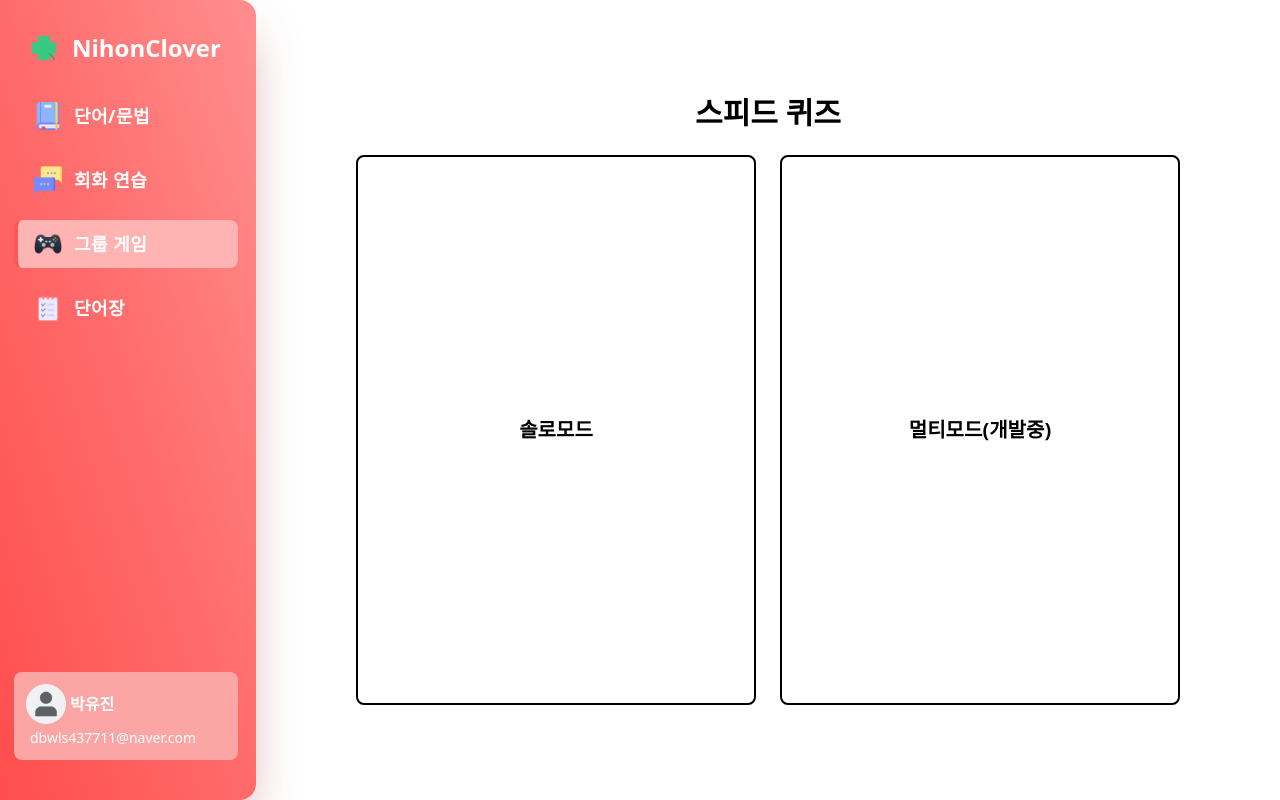
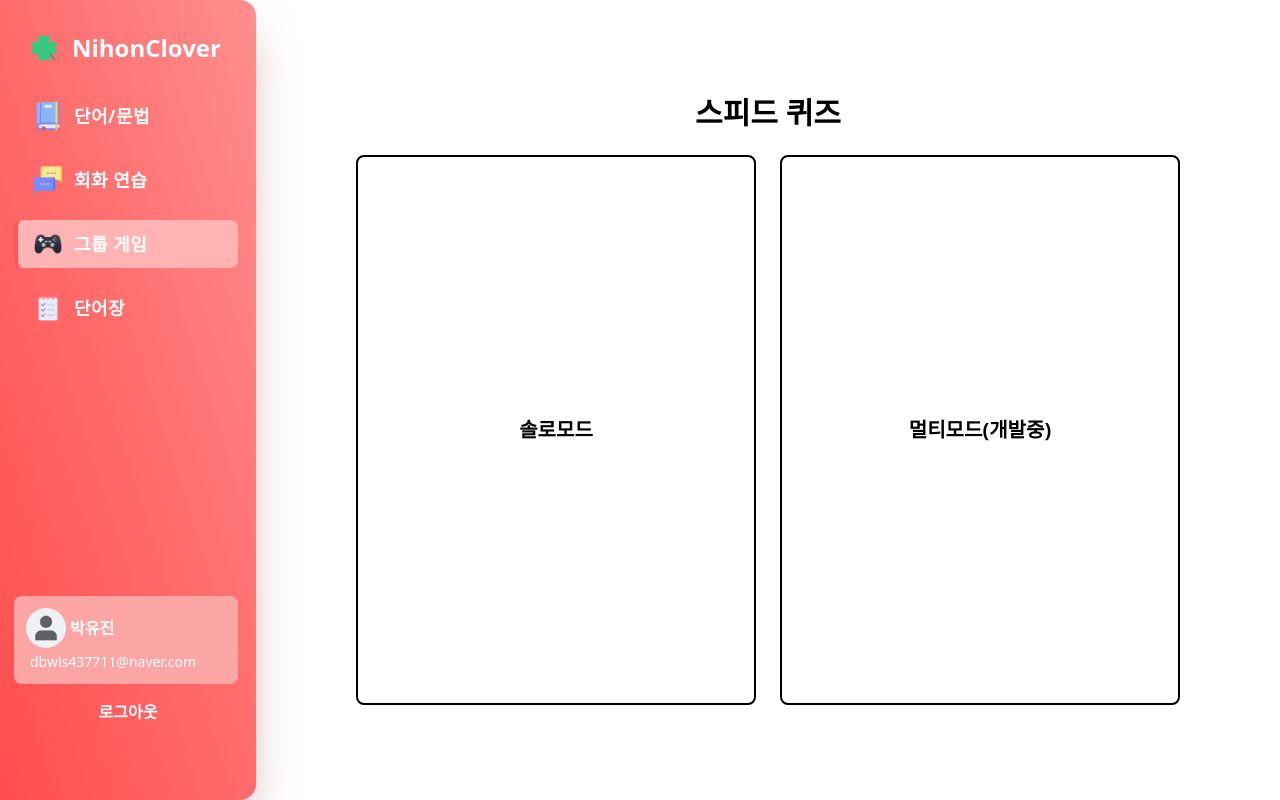
Before and after one commit to 2024Capstone-6/project_capstone-next-deployment-repo, a Next.js app: page /dashboard/game-mode in a window 1280 px wide. Built offline with nearby package versions, Linux system fonts and the light colour scheme; no server answers.

Commit message:
✨ feat: logout기능 구현

```diff
--- a/app/components/NavBar/index.tsx
+++ b/app/components/NavBar/index.tsx
@@ -3,6 +3,7 @@ import Link from "next/link";
 import Image from "next/image";
 import { usePathname } from "next/navigation";
 import classNames from "classnames";
+import { Cookies } from "react-cookie"
 
 const navItems = [
   { name: "단어/문법", path: "/dashboard/vocabulary", icon: "/navbar/book.png" },
@@ -12,11 +13,19 @@ const navItems = [
   { name: "프로필", path: "/dashboard/profile", icon: "/navbar/profile.png", isProfile: true },
 ];
 
+const cookies = new Cookies()
+
 export default function NavBar() {
   const currentPath = usePathname(); // 현재 경로 가져오기
 
+  const handleLogout = () => {
+    // 쿠키 삭제 구현
+    cookies.remove('accessToken', { path: '/' });
+    cookies.remove('refreshToken', { path: '/' });
+    alert("로그아웃 되었습니다.");
+  };
   return (
-    <div className="fixed top-0 left-0 h-screen bg-gradient-to-tr from-[#FF4D4D] via-[#FF6B6B] to-[#FF8E8E] text-white flex flex-col justify-between w-[87px] xl:w-64 transition-all duration-300 rounded-r-2xl shadow-2xl shadow-[#a03e3e]/50">
+    <div className="fixed top-0 left-0 h-screen bg-gradient-to-tr from-[#FF4D4D] via-[#FF6B6B] to-[#FF8E8E] text-white flex flex-col w-[87px] xl:w-64 transition-all duration-300 rounded-r-2xl shadow-2xl shadow-[#a03e3e]/50">
       <nav className="ml-7 pt-8">
         {/* 로고 */}
         <Link href="/dashboard/vocabulary" className="flex items-center space-x-3 text-white font-bold text-2xl transition-all duration-300">
@@ -50,7 +59,7 @@ export default function NavBar() {
       </nav>
 
       {/* 미니 프로필 (xl 이하에서 숨김) */}
-      <div className="hidden xl:flex p-3 mb-7 ml-0.5">
+      <div className="absolute bottom-[13%] hidden xl:flex p-3 ml-0.5">
         <Link href="/dashboard/profile">
           <div className="profile-card">
             <div className="flex items-center">
@@ -61,6 +70,15 @@ export default function NavBar() {
           </div>
         </Link>
       </div>
+      <div onClick={handleLogout} className="absolute bottom-[3%] hidden xl:flex p-3 mb-7 ml-0.5">
+        <Link href="/login">
+          <div className="logout-card">
+            <div className="text-center">
+              <p className="font-bold ml-1">로그아웃</p>
+            </div>
+          </div>
+        </Link>
+      </div>
     </div>
   );
 }
--- a/app/globals.css
+++ b/app/globals.css
@@ -24,4 +24,7 @@
   .profile-card {
     @apply w-56 bg-red-300 p-3 rounded-lg text-start hover:shadow-lg transition-all duration-300 flex flex-col;
   }
+  .logout-card {
+  @apply w-56 p-3 rounded-lg hover:bg-white/70 hover:text-red-500  hover:shadow-lg transition-all duration-300 flex flex-col;
+  }
 }
```
